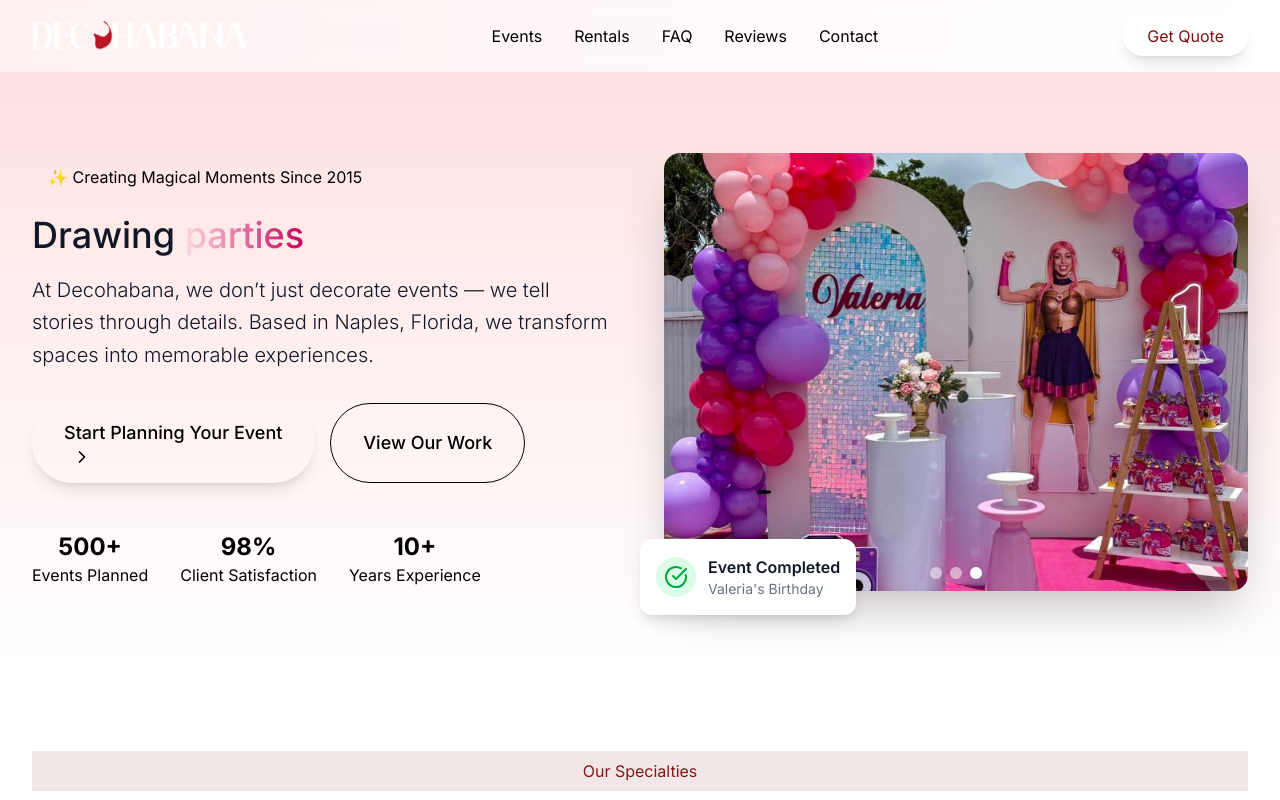
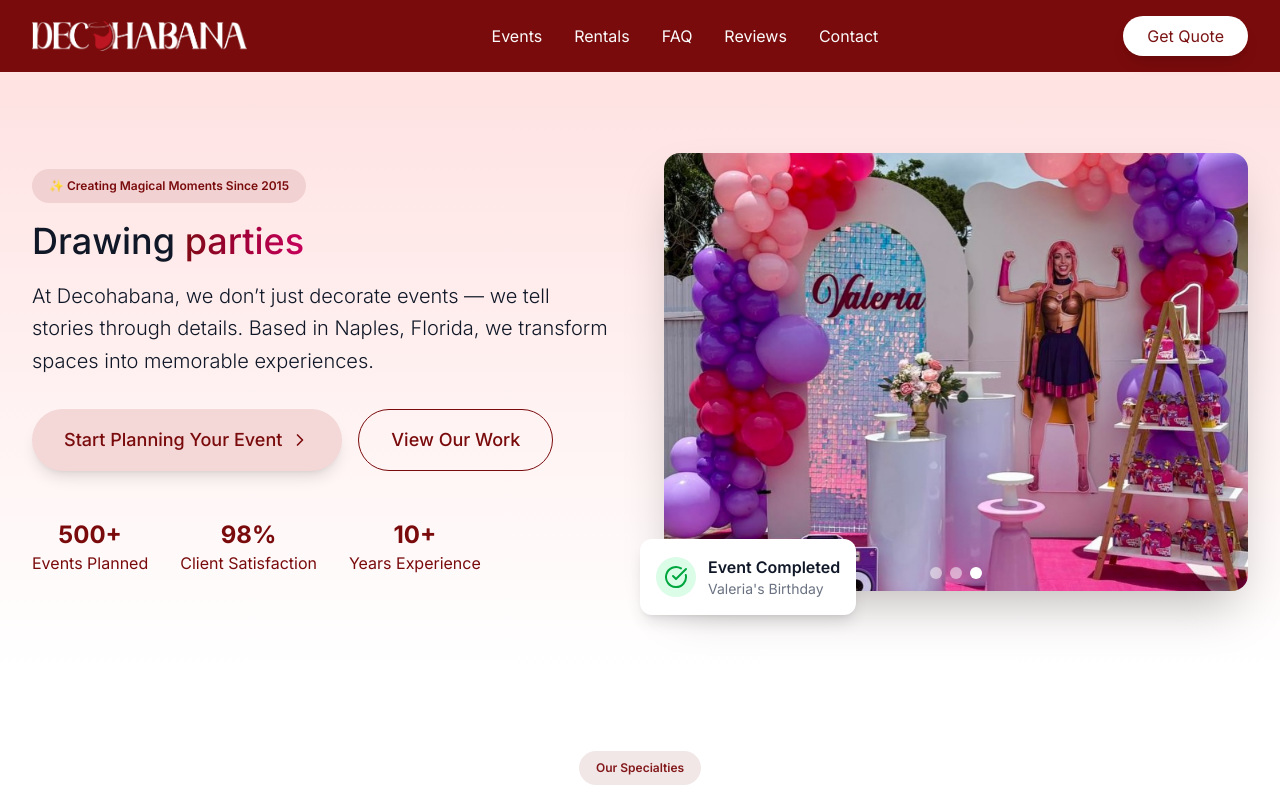
Before and after one commit to rvdiaz/decohabana-next, a Next.js app: page / in a window 1280 px wide. Shown: the top 800 px of the page. Built offline with nearby package versions, Linux system fonts and the light colour scheme.

Commit message:
fixing UI design

```diff
--- a/src/app/globals.css
+++ b/src/app/globals.css
@@ -1,16 +1,51 @@
 @import "tailwindcss";
 
 @theme {
-  --color-primary-50: hsl(45, 58%, 97%);
+  /*   --color-primary-50: hsl(45, 58%, 97%);
   --color-primary-100: hsl(45, 58%, 90%);
   --color-primary-200: hsl(45, 58%, 80%);
   --color-primary-300: hsl(45, 58%, 70%);
   --color-primary-400: hsl(45, 58%, 65%);
-  --color-primary-500: hsl(45, 58%, 60%); /* Base */
+  --color-primary-500: hsl(45, 58%, 60%);
   --color-primary-600: hsl(45, 58%, 52%);
   --color-primary-700: hsl(45, 58%, 42%);
   --color-primary-800: hsl(45, 58%, 32%);
-  --color-primary-900: hsl(45, 58%, 20%);
+  --color-primary-900: hsl(45, 58%, 20%); */
+  --color-background: hsl(0, 0%, 100%);
+  --color-foreground: hsl(0, 0%, 3.9%);
+
+  --color-card: hsl(0, 0%, 100%);
+  --color-card-foreground: hsl(0, 0%, 3.9%);
+
+  --color-popover: hsl(0, 0%, 100%);
+  --color-popover-foreground: hsl(0, 0%, 3.9%);
+
+  --color-primary: hsl(359, 84%, 26%);
+  --color-primary-foreground: hsl(0, 0%, 98%);
+
+  --color-secondary: hsl(0, 55%, 90%);
+  --color-secondary-foreground: hsl(0, 0%, 9%);
+
+  --color-muted: hsl(0, 0%, 96.1%);
+  --color-muted-foreground: hsl(0, 0%, 45.1%);
+
+  --color-accent: hsl(0, 0%, 96.1%);
+  --color-accent-foreground: hsl(0, 0%, 9%);
+
+  --color-destructive: hsl(0, 84.2%, 60.2%);
+  --color-destructive-foreground: hsl(0, 0%, 98%);
+
+  --color-border: hsl(0, 0%, 89.8%);
+  --color-input: hsl(0, 0%, 89.8%);
+  --color-ring: hsl(0, 0%, 3.9%);
+
+  --color-chart-1: hsl(12, 76%, 61%);
+  --color-chart-2: hsl(173, 58%, 39%);
+  --color-chart-3: hsl(197, 37%, 24%);
+  --color-chart-4: hsl(43, 74%, 66%);
+  --color-chart-5: hsl(27, 87%, 67%);
+
+  --color-radius: 0.5rem;
 }
 
 .loader {
--- /dev/null
+++ b/src/components/CodidgeUI/badge.tsx
@@ -0,0 +1,32 @@
+import React from "react";
+
+type BadgeVariant = "default" | "secondary" | "destructive" | "outline";
+
+interface BadgeProps extends React.HTMLAttributes<HTMLDivElement> {
+  variant?: BadgeVariant;
+}
+
+const badgeStyles: Record<BadgeVariant, string> = {
+  default:
+    "bg-primary text-primary-foreground border border-transparent hover:bg-primary/80",
+  secondary:
+    "bg-secondary text-secondary-foreground border border-transparent hover:bg-secondary/80",
+  destructive:
+    "bg-destructive text-destructive-foreground border border-transparent hover:bg-destructive/80",
+  outline: "text-foreground border border-border hover:bg-accent",
+};
+
+export function Badge({
+  variant = "default",
+  className = "",
+  ...props
+}: BadgeProps) {
+  return (
+    <div
+      className={`inline-flex items-center rounded-full px-2.5 py-0.5 text-xs font-semibold transition-colors
+                  focus:outline-none focus:ring-2 focus:ring-ring focus:ring-offset-2
+                  ${badgeStyles[variant]} ${className}`}
+      {...props}
+    />
+  );
+}
--- a/src/sections/Contact.tsx
+++ b/src/sections/Contact.tsx
@@ -23,7 +23,7 @@ export default function Contact() {
             onClick={() => {
               setmodalQuote(true);
             }}
-            className="bg-primary-foreground hover:bg-secondary text-primary px-8 py-4 rounded-full text-lg font-semibold transition-all duration-300 shadow-lg hover:shadow-xl"
+            className="cursor-pointer bg-primary-foreground hover:bg-secondary text-primary px-8 py-4 rounded-full text-lg font-semibold transition-all duration-300 shadow-lg hover:shadow-xl"
           >
             Get Your Free Quote
           </button>
@@ -33,7 +33,7 @@ export default function Contact() {
               <div className="flex min-h-screen items-center justify-center p-4">
                 {/* Backdrop */}
                 <div
-                  className="fixed inset-0 bg-black bg-opacity-50 transition-opacity"
+                  className="fixed inset-0 bg-white/30 backdrop-blur-sm transition-opacity"
                   onClick={() => setmodalQuote(false)}
                 />
 
--- a/src/sections/Events.tsx
+++ b/src/sections/Events.tsx
@@ -1,14 +1,15 @@
 import { Instagram } from "lucide-react";
 import MyGallery from "@/components/MyGallery";
+import { Badge } from "@/components/CodidgeUI/badge";
 
 export default function Events() {
   return (
     <section id="events" className="py-10 lg:py-20 bg-white">
       <div className="max-w-7xl mx-auto px-4 sm:px-6 lg:px-8">
         <div className="text-center space-y-4 mb-16">
-          <div className="bg-red-900/10 text-red-900 hover:bg-red-900/20 px-4 py-2">
+          <Badge className="bg-red-900/10 text-red-900 hover:bg-red-900/20 px-4 py-2">
             Our Specialties
-          </div>
+          </Badge>
           <h2 className="text-3xl lg:text-4xl font-medium text-gray-900">
             Events We Love to Create
           </h2>
@@ -23,11 +24,11 @@ export default function Events() {
           <h3 className="text-1xl lg:text-2xl font-bold text-gray-900">
             Follow us on Instagram
           </h3>
-          <div className="bg-red-900/10 text-red-900 hover:bg-red-900/20 px-4 py-2">
+          <Badge className="bg-red-900/10 text-red-900 hover:bg-red-900/20 px-4 py-2">
             <a href="https://www.instagram.com/decohabana_usa/">
               <Instagram />
             </a>
-          </div>
+          </Badge>
         </div>
       </div>
     </section>
--- a/src/sections/Header.tsx
+++ b/src/sections/Header.tsx
@@ -6,7 +6,7 @@ export default function Header() {
 
   return (
     <>
-      <header className="bg-primary/90 backdrop-blur-sm border-b border-rose-100 sticky top-0 z-40">
+      <header className="bg-primary border-b border-rose-100 sticky top-0 z-40">
         <div className="max-w-7xl mx-auto px-4 sm:px-6 lg:px-8">
           <div className="flex justify-between items-center py-4">
             <div className="flex items-center space-x-2">
@@ -50,7 +50,7 @@ export default function Header() {
               <button
                 type="button"
                 onClick={() => setmodalQuote(true)}
-                className="bg-[#ffffff] hover:bg-[#ffd9d9] text-[#7A1314] px-6 py-2 rounded-full transition-all duration-300 shadow-lg hover:shadow-xl"
+                className="cursor-pointer bg-[#ffffff] hover:bg-[#ffd9d9] text-[#7A1314] px-6 py-2 rounded-full transition-all duration-300 shadow-lg hover:shadow-xl"
               >
                 Get Quote
               </button>
@@ -64,7 +64,7 @@ export default function Header() {
           <div className="flex min-h-screen items-center justify-center p-4">
             {/* Backdrop */}
             <div
-              className="fixed inset-0 bg-black bg-opacity-50 transition-opacity"
+              className="fixed inset-0 bg-white/30 backdrop-blur-sm transition-opacity"
               onClick={() => setmodalQuote(false)}
             />
 
--- a/src/sections/Hero.tsx
+++ b/src/sections/Hero.tsx
@@ -3,6 +3,7 @@ import { ChevronRight } from "lucide-react";
 import MyCarousel from "@/components/MyCarousel";
 import QuoteFormDeco from "./QuoteForm/quoteForm";
 import { images, text } from "@/core/slide-images";
+import { Badge } from "@/components/CodidgeUI/badge";
 
 export default function Hero() {
   const [modalQuote, setmodalQuote] = useState(false);
@@ -14,9 +15,9 @@ export default function Hero() {
         <div className="grid lg:grid-cols-2 gap-12 items-center">
           <div className="space-y-8">
             <div className="space-y-4">
-              <div className="bg-primary/10 text-primary hover:bg-primary/20 px-4 py-2">
+              <Badge className="bg-primary/10 !text-primary hover:bg-primary/20 hover:!text-white px-4 py-2">
                 ✨ Creating Magical Moments Since 2015
-              </div>
+              </Badge>
               <h1 className="text-3xl lg:text-4xl font-medium text-gray-900 leading-tight">
                 Drawing
                 <span className="bg-gradient-to-r from-primary to-pink-700 bg-clip-text text-transparent">
@@ -35,7 +36,7 @@ export default function Hero() {
                 onClick={() => {
                   setmodalQuote(true);
                 }}
-                className="bg-secondary hover:bg-primary text-primary hover:text-secondary px-8 py-4 rounded-full text-lg font-medium transition-all duration-300 shadow-lg hover:shadow-xl group"
+                className="cursor-pointer bg-secondary hover:bg-primary text-primary hover:text-secondary px-8 py-4 rounded-full text-lg font-medium transition-all duration-300 shadow-lg hover:shadow-xl flex items-center justify-center"
               >
                 Start Planning Your Event
                 <ChevronRight className="ml-2 h-5 w-5 group-hover:translate-x-1 transition-transform" />
@@ -49,7 +50,7 @@ export default function Hero() {
                   <div className="flex min-h-screen items-center justify-center p-4">
                     {/* Backdrop */}
                     <div
-                      className="fixed inset-0 bg-black bg-opacity-50 transition-opacity"
+                      className="fixed inset-0 bg-white/30 backdrop-blur-sm transition-opacity"
                       onClick={() => setmodalQuote(false)}
                     />
 
--- a/src/sections/QuoteForm/successDisplay.tsx
+++ b/src/sections/QuoteForm/successDisplay.tsx
@@ -6,7 +6,7 @@ interface QuoteSuccessModalProps {
 
 export default function QuoteSuccessModal({ onClose }: QuoteSuccessModalProps) {
   return (
-    <div className="fixed inset-0 bg-black bg-opacity-50 flex items-center justify-center z-50 p-4">
+    <div className="fixed inset-0 bg-white/30 backdrop-blur-sm flex items-center justify-center z-50 p-4">
       <div className="bg-white rounded-lg shadow-2xl max-w-md w-full p-8 text-center animate-fadeIn">
         {/* Success Icon */}
         <div className="flex justify-center mb-6">
--- a/src/sections/Testimonials.tsx
+++ b/src/sections/Testimonials.tsx
@@ -1,3 +1,4 @@
+import { Badge } from "@/components/CodidgeUI/badge";
 import { Star } from "lucide-react";
 
 export type TestimonialItem = {
@@ -16,9 +17,10 @@ export default function Testimonials({ testimonials }: TestimonialsProps) {
     <section id="testimonials" className="py-10 lg:py-20 bg-white">
       <div className="max-w-7xl mx-auto px-4 sm:px-6 lg:px-8">
         <div className="text-center space-y-4 mb-16">
-          <div className="bg-[#731313]/10 text-[#731313] hover:bg-[#731313]/20 px-4 py-2">
+          <Badge className="bg-primary/10 !text-primary hover:bg-primary/20 hover:!text-white px-4 py-2">
             Client Love
-          </div>
+          </Badge>
+
           <h2 className="text-3xl lg:text-4xl font-bold text-gray-900">
             What Our Clients Say
           </h2>
@@ -27,7 +29,7 @@ export default function Testimonials({ testimonials }: TestimonialsProps) {
           {testimonials.map((testimonial, index) => (
             <div
               key={index}
-              className="border-0 shadow-lg hover:shadow-xl transition-all duration-300"
+              className="rounded-xl border-0 shadow-lg hover:shadow-xl transition-all duration-300"
             >
               <div className="p-6 space-y-4">
                 <div className="flex space-x-1">
```
Also changed, not shown: src/sections/FAQ.tsx (+5 -3 lines), src/sections/Products.tsx (+4 -3 lines), src/sections/QuoteForm/quoteInspiration.tsx (+7 -4 lines), src/core/eventTypes.ts (line endings or trailing spaces).
